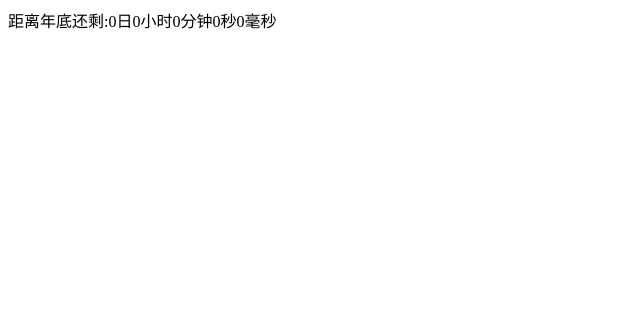
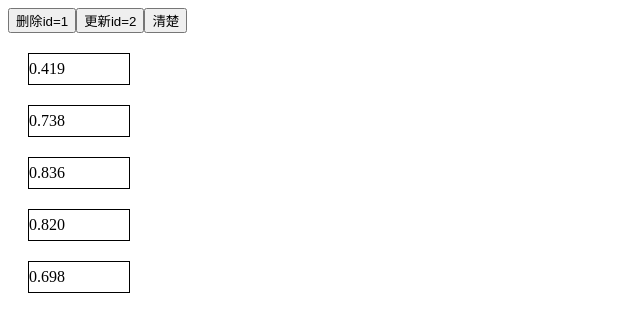
Before and after one commit to huzhiwu1/react-pro-practice, a React (Vite) app: page / in a window 1280 px wide. Shown: the top 332 px of the page, without its empty margins (0-640 px from the left). Built offline with nearby package versions, Linux system fonts and the light colour scheme.

Commit message:
feat(message): 初始化message，使用useStore管理message数据

```diff
--- a/src/Hooks/useCountDown.tsx
+++ b/src/Hooks/useCountDown.tsx
@@ -105,8 +105,8 @@ function App() {
   const [_, formattedRes] = useCountDown({
     targetDate: `${currentDate.getFullYear()}-${
       currentDate.getMonth() + 1
-    }-${currentDate.getDate()} 17:11:11`,
-    leftTime: 1000 * 3,
+    }-${currentDate.getDate()} 16:46:38`,
+    // leftTime: 1000 * 3,
     onEnd: () => console.log("倒计时完成"),
   });
   const { days, hours, minutes, seconds, milliseconds } = formattedRes;
--- /dev/null
+++ b/src/Message/index.tsx
@@ -0,0 +1,58 @@
+import { useEffect, type CSSProperties, type FC, type ReactNode } from "react";
+import { useStore } from "./useStore";
+
+export type MessageProps = {
+  className?: string;
+  style?: CSSProperties;
+  content?: ReactNode;
+  id?: number;
+};
+
+const MessageProvider: FC<{}> = (props) => {
+  const { messageList, add, remove, update, clear } = useStore();
+
+  useEffect(() => {
+    const timer = setInterval(() => {
+      add({
+        content: Math.random().toString().slice(0, 5),
+      });
+    }, 1000);
+    return () => clearInterval(timer);
+  }, []);
+  return (
+    <>
+      <button onClick={() => remove(1)}>删除id=1</button>
+      <button onClick={() => update(2, { content: "更新id=2" })}>
+        更新id=2
+      </button>
+      <button onClick={() => clear()}>清楚</button>
+
+      {messageList.map((message) => {
+        return (
+          <div
+            className={message.className}
+            style={{
+              width: 100,
+              lineHeight: "30px",
+              border: "1px solid #000",
+              margin: "20px",
+            }}
+            key={message.id}
+          >
+            {message.content}
+          </div>
+        );
+      })}
+    </>
+  );
+};
+
+function App() {
+  return (
+    <div>
+      <MessageProvider />
+    </div>
+  );
+}
+
+export default App;
--- /dev/null
+++ b/src/Message/useStore.ts
@@ -0,0 +1,66 @@
+import { useState } from "react";
+import type { MessageProps } from ".";
+
+const initialState: MessageProps[] = [];
+
+export const useStore = () => {
+  const [messageList, setMessageList] = useState<MessageProps[]>(initialState);
+  return {
+    messageList,
+    add: (message: MessageProps) => {
+      const id = getId(message);
+      const index = findMessageIndex(messageList, id);
+      if (index === -1) {
+        setMessageList((preState) => {
+          return [
+            ...preState,
+            {
+              ...message,
+              id,
+            },
+          ];
+        });
+      }
+    },
+    update: (id: number, message: MessageProps) => {
+      const index = findMessageIndex(messageList, id);
+      if (index !== -1) {
+        setMessageList((preState) => {
+          const newState = [...preState];
+          newState[index] = { ...message, id };
+          return newState;
+        });
+      }
+    },
+    remove: (id: number) => {
+      const index = findMessageIndex(messageList, id);
+      if (index !== -1) {
+        setMessageList((preState) => {
+          const newState = [...preState];
+          newState.splice(index, 1);
+          return newState;
+        });
+      }
+    },
+    clear: () => {
+      setMessageList(initialState);
+    },
+  };
+};
+
+/**
+ * 取出message中的id,
+ * 没有则创建id
+ */
+let count = 0;
+function getId(message: MessageProps) {
+  if (message.id) {
+    return message.id;
+  }
+  count++;
+  return count;
+}
+
+function findMessageIndex(messageList: MessageProps[], id: number): number {
+  return messageList.findIndex((item) => item.id === id);
+}
--- a/src/main.tsx
+++ b/src/main.tsx
@@ -30,5 +30,6 @@ import "./index.css";
 // import App from "./Hooks/useTimeout";
 // import App from "./Hooks/useInterval";
 // import App from "./Hooks/useWhyDidYouUpdate";
-import App from "./Hooks/useCountDown";
+// import App from "./Hooks/useCountDown";
+import App from "./Message";
 createRoot(document.getElementById("root")!).render(<App />);
```
